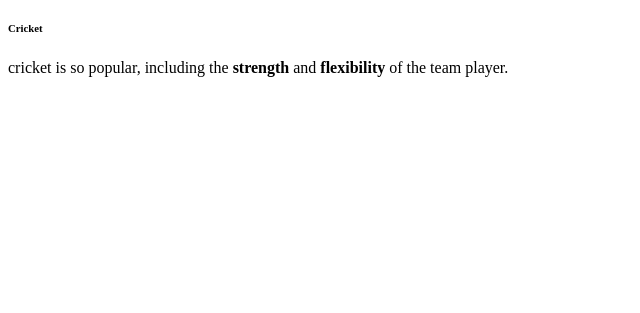
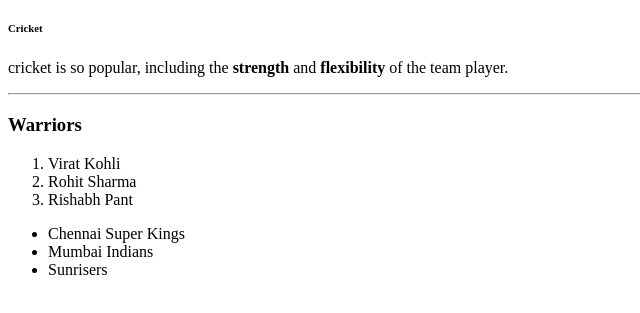
Before and after one commit to 44-563-Web-Apps-S23/44563-webapps-assignment-3-S559249, a plain HTML site: page index.html in a window 1280 px wide. Shown: the part 61-374 px from the top of the page, without its empty margins (0-640 px from the left). Drawn offline with Linux system fonts and the light colour scheme.

Commit message:
Update index.html

```diff
--- a/index.html
+++ b/index.html
@@ -14,5 +14,17 @@
         </h6>
         <p> cricket is so popular, including the <b>strength</b> and <b>flexibility</b> of the team player.
     </body>
+        <hr>
+        <h3>Warriors</h3>
+        <ol>
+           <li>Virat Kohli</li>
+           <li>Rohit Sharma</li>
+            <li>Rishabh Pant</li>
+        </ol>
+        <ul>
+            <li>Chennai Super Kings</li>
+            <li>Mumbai Indians</li>
+            <li>Sunrisers</li>
+        </ul>
 
 </html>
```
